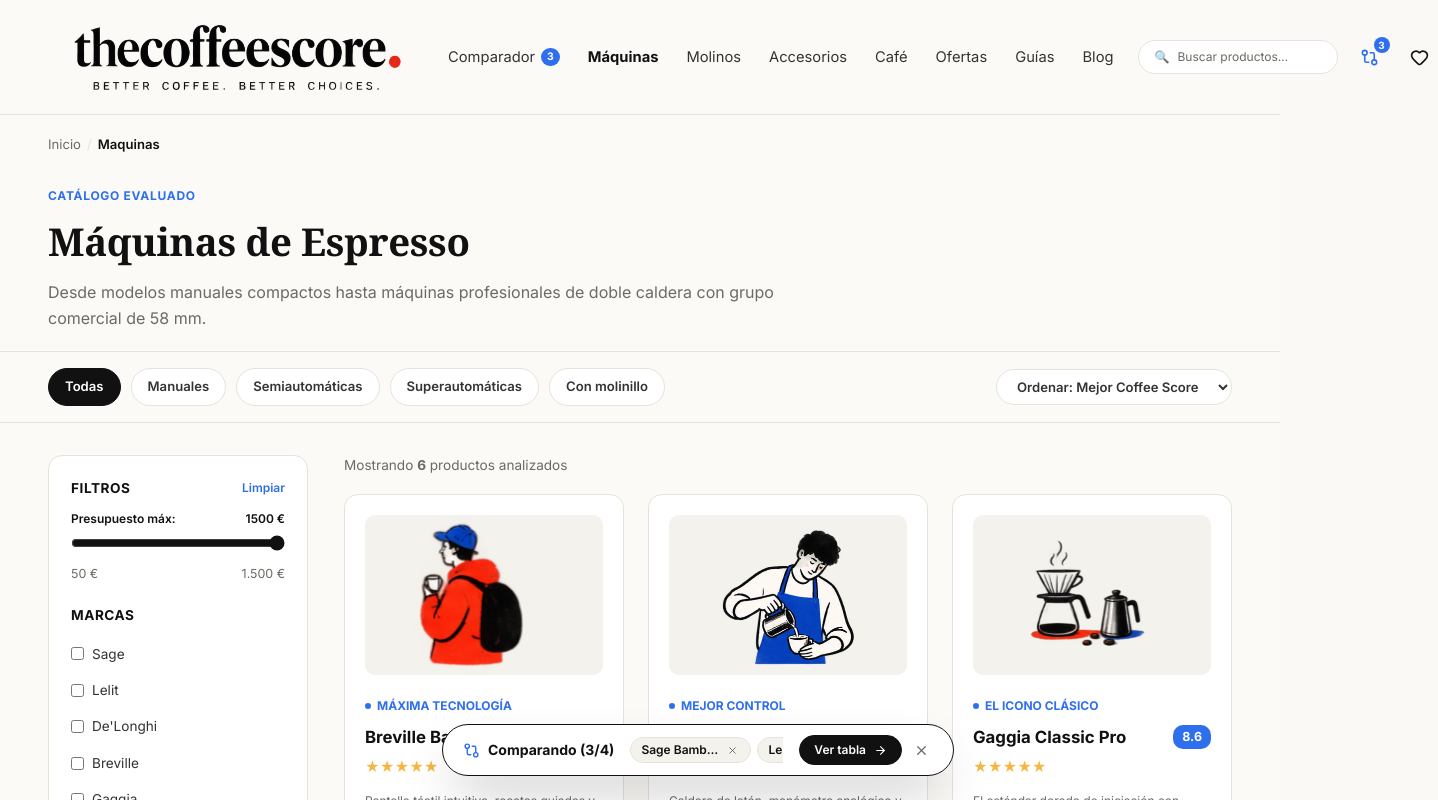
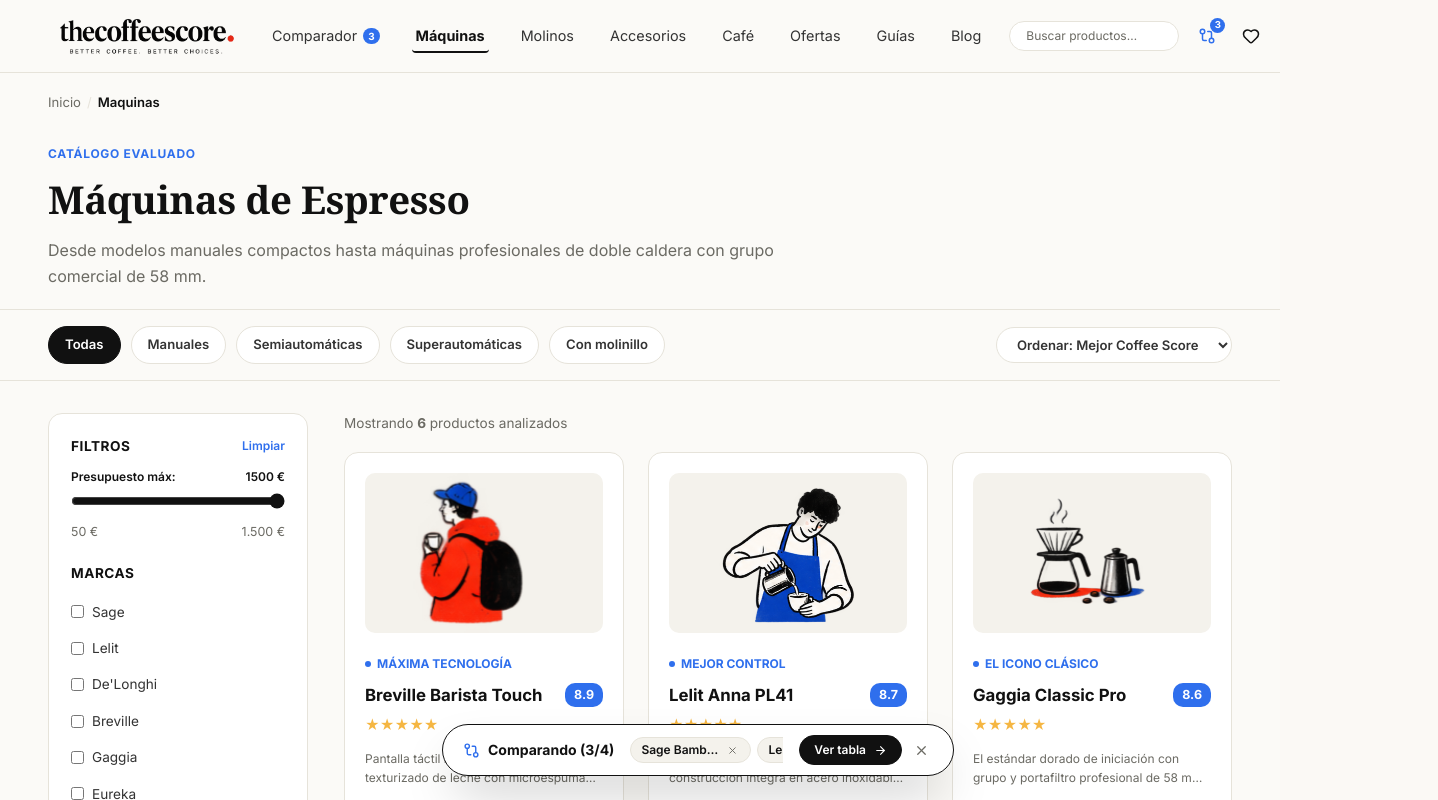
Before and after one commit to edgarion/thecoffeescore, a React (Vite) app: page /maquinas in a window 1280 px wide. Shown: the top 800 px of the page, 1438 px wide, since content can reach past the window. Built offline with nearby package versions, Linux system fonts and the light colour scheme.

Commit message:
Refine navigation UX: proportioned logo sizing across all viewports, remove search magnifying icon, and add accessible keyboard/focus navigation

```diff
--- a/src/components/layout/Header.tsx
+++ b/src/components/layout/Header.tsx
@@ -1,6 +1,6 @@
 import React, { useState, useEffect } from 'react';
 import { Link, useLocation } from 'react-router-dom';
-import { GitCompare, Heart, Coffee, X, Search, ChevronRight, SlidersHorizontal } from 'lucide-react';
+import { GitCompare, Heart, Coffee, X, ChevronRight, SlidersHorizontal } from 'lucide-react';
 import { useFavorites } from '../../hooks/useFavorites';
 import { useComparator } from '../../hooks/useComparator';
 import { SearchModal } from './SearchModal';
@@ -14,7 +14,7 @@
   const [isFavOpen, setIsFavOpen] = useState(false);
   const [isMobileMenuOpen, setIsMobileMenuOpen] = useState(false);
 
-  // Close menu on route change
+  // Close mobile menu on route change
   useEffect(() => {
     setIsMobileMenuOpen(false);
   }, [location.pathname]);
@@ -31,6 +31,19 @@
     };
   }, [isMobileMenuOpen]);
 
+  // Keyboard shortcut (Escape to close menu)
+  useEffect(() => {
+    const handleKeyDown = (e: KeyboardEvent) => {
+      if (e.key === 'Escape') {
+        setIsMobileMenuOpen(false);
+        setIsSearchOpen(false);
+        setIsFavOpen(false);
+      }
+    };
+    window.addEventListener('keydown', handleKeyDown);
+    return () => window.removeEventListener('keydown', handleKeyDown);
+  }, []);
+
   const navLinks = [
     { name: 'Comparador', path: '/comparador', badge: selectedIds.length > 0 ? selectedIds.length : null },
     { name: 'Máquinas', path: '/maquinas' },
@@ -44,27 +57,40 @@
 
   return (
     <>
-      <header className="sticky top-0 z-40 bg-[#fbfaf7]/95 backdrop-blur-md border-b border-[#e6e3da] px-4 sm:px-8 lg:px-12 py-2.5 sm:py-3 transition-all">
-        <div className="w-full flex items-center justify-between gap-2 sm:gap-6">
-          {/* Logo */}
-          <Link to="/" className="logo flex-shrink-0 flex items-center">
+      <header
+        role="banner"
+        className="sticky top-0 z-40 bg-[#fbfaf7]/95 backdrop-blur-md border-b border-[#e6e3da] px-4 sm:px-8 lg:px-12 py-2 sm:py-2.5 transition-all"
+      >
+        <div className="w-full flex items-center justify-between gap-3 sm:gap-6">
+          {/* Logo - Proportional and Harmonious */}
+          <Link
+            to="/"
+            className="logo flex-shrink-0 flex items-center focus-visible:outline-none focus-visible:ring-2 focus-visible:ring-ink rounded-lg p-0.5"
+            aria-label="thecoffeescore - Inicio"
+          >
             <img
               src="/assets/logo-tagline.png"
               alt="thecoffeescore"
-              className="h-8 sm:h-12 md:h-14 lg:h-16 w-auto object-contain transition-all"
+              className="h-7 sm:h-9 md:h-11 lg:h-12 w-auto object-contain transition-all"
             />
           </Link>
 
-          {/* Desktop Navigation (visible on >= 1024px) */}
-          <nav className="hidden lg:flex items-center gap-5 xl:gap-7 text-[0.92rem]">
+          {/* Desktop Navigation (>= 1024px) */}
+          <nav
+            role="navigation"
+            aria-label="Navegación principal"
+            className="hidden lg:flex items-center gap-4 xl:gap-7 text-[0.9rem]"
+          >
             {navLinks.map((link) => {
               const isActive = location.pathname === link.path;
               return (
                 <Link
                   key={link.path}
                   to={link.path}
-                  className={`transition-colors py-1 flex items-center gap-1 ${
-                    isActive ? 'font-bold text-ink' : 'text-[#333] hover:text-editorial-blue'
+                  className={`transition-colors py-1 px-1 rounded flex items-center gap-1 focus-visible:outline-none focus-visible:ring-2 focus-visible:ring-ink ${
+                    isActive
+                      ? 'font-bold text-ink border-b-2 border-ink -mb-[2px]'
+                      : 'text-[#333] hover:text-editorial-blue'
                   }`}
                 >
                   <span>{link.name}</span>
@@ -73,9 +99,9 @@
                       marginLeft: 2,
                       background: 'var(--blue)',
                       color: '#fff',
-                      fontSize: '0.65rem',
+                      fontSize: '0.62rem',
                       fontWeight: 700,
-                      padding: '1px 6px',
+                      padding: '1px 5px',
                       borderRadius: 10,
                     }}>
                       {link.badge}
@@ -87,33 +113,36 @@
           </nav>
 
           {/* Right Header Controls */}
-          <div className="flex items-center gap-2 sm:gap-3.5">
-            {/* Search box desktop */}
+          <div className="flex items-center gap-2 sm:gap-3">
+            {/* Search box desktop (NO magnifying glass icon) */}
             <div
-              className="hidden md:flex items-center gap-2 border border-[#e6e3da] bg-white rounded-full px-4 py-2 text-xs text-[#6b6a63] cursor-pointer hover:border-stone-400 transition-colors min-w-[200px]"
+              role="button"
+              tabIndex={0}
+              onKeyDown={(e) => e.key === 'Enter' && setIsSearchOpen(true)}
               onClick={() => setIsSearchOpen(true)}
+              className="hidden md:flex items-center border border-[#e6e3da] bg-white rounded-full px-4 py-1.5 text-xs text-[#6b6a63] cursor-pointer hover:border-stone-400 hover:text-ink transition-colors min-w-[170px] select-none focus-visible:outline-none focus-visible:ring-2 focus-visible:ring-ink"
+              aria-label="Buscar productos y marcas"
             >
-              <span>🔍</span>
               <span className="truncate">Buscar productos…</span>
             </div>
 
-            {/* Search button mobile */}
+            {/* Search button mobile & tablet (NO magnifying glass icon) */}
             <button
               onClick={() => setIsSearchOpen(true)}
-              className="w-9 h-9 md:hidden flex items-center justify-center rounded-full hover:bg-stone-200/50 text-ink transition-colors"
-              title="Buscar"
-              aria-label="Buscar"
+              className="md:hidden text-xs font-semibold text-[#6b6a63] hover:text-ink px-2.5 py-1 rounded-full border border-[#e6e3da] bg-white transition-colors focus-visible:outline-none focus-visible:ring-2 focus-visible:ring-ink"
+              aria-label="Abrir buscador"
             >
-              <Search size={19} />
+              Buscar
             </button>
 
             {/* Comparador Icon next to Heart (ONLY ON DESKTOP - hidden on mobile/tablet) */}
             <Link
               to="/comparador"
-              className="hidden lg:flex relative w-9 h-9 items-center justify-center rounded-full hover:bg-stone-200/50 text-ink transition-colors"
+              className="hidden lg:flex relative w-8 h-8 items-center justify-center rounded-full hover:bg-stone-200/50 text-ink transition-colors focus-visible:outline-none focus-visible:ring-2 focus-visible:ring-ink"
               title="Comparador de productos"
+              aria-label="Ver comparador de productos"
             >
-              <GitCompare size={19} className={selectedIds.length > 0 ? 'text-editorial-blue' : ''} />
+              <GitCompare size={18} className={selectedIds.length > 0 ? 'text-editorial-blue' : ''} />
               {selectedIds.length > 0 && (
                 <span style={{
                   position: 'absolute',
@@ -121,10 +150,10 @@
                   right: -2,
                   background: 'var(--blue)',
                   color: '#fff',
-                  fontSize: '0.62rem',
+                  fontSize: '0.6rem',
                   fontWeight: 700,
-                  width: 16,
-                  height: 16,
+                  width: 15,
+                  height: 15,
                   borderRadius: '50%',
                   display: 'flex',
                   alignItems: 'center',
@@ -137,12 +166,12 @@
 
             {/* Favoritos Icon */}
             <button
-              className="relative w-9 h-9 flex items-center justify-center rounded-full hover:bg-stone-200/50 text-ink transition-colors"
+              className="relative w-8 h-8 flex items-center justify-center rounded-full hover:bg-stone-200/50 text-ink transition-colors focus-visible:outline-none focus-visible:ring-2 focus-visible:ring-ink"
               onClick={() => setIsFavOpen(true)}
               title="Favoritos"
-              aria-label="Favoritos"
+              aria-label={`Favoritos (${favCount})`}
             >
-              <Heart size={19} className={favCount > 0 ? 'fill-[#e94e2b] text-[#e94e2b]' : ''} />
+              <Heart size={18} className={favCount > 0 ? 'fill-[#e94e2b] text-[#e94e2b]' : ''} />
               {favCount > 0 && (
                 <span style={{
                   position: 'absolute',
@@ -150,10 +179,10 @@
                   right: -2,
                   background: 'var(--accent)',
                   color: '#fff',
-                  fontSize: '0.62rem',
+                  fontSize: '0.6rem',
                   fontWeight: 700,
-                  width: 16,
-                  height: 16,
+                  width: 15,
+                  height: 15,
                   borderRadius: '50%',
                   display: 'flex',
                   alignItems: 'center',
@@ -164,23 +193,28 @@
               )}
             </button>
 
-            {/* Mobile & Tablet Burger Menu Button (visible on < lg) */}
+            {/* Mobile & Tablet Burger Menu Button (< 1024px) */}
             <button
-              className="lg:hidden flex items-center gap-1.5 bg-[#f4f2ec] active:scale-95 border border-[#e6e3da] px-3 py-1.5 rounded-full text-xs font-bold text-ink shadow-sm hover:bg-stone-200/70 transition-all touch-manipulation"
+              className="lg:hidden flex items-center gap-1.5 bg-[#f4f2ec] active:scale-95 border border-[#e6e3da] px-2.5 py-1 sm:px-3 sm:py-1.5 rounded-full text-xs font-bold text-ink shadow-sm hover:bg-stone-200/70 transition-all touch-manipulation focus-visible:outline-none focus-visible:ring-2 focus-visible:ring-ink"
               onClick={() => setIsMobileMenuOpen(!isMobileMenuOpen)}
-              aria-label="Abrir menú de café"
-              title="Menú de navegación"
+              aria-label={isMobileMenuOpen ? 'Cerrar menú' : 'Abrir menú de navegación'}
+              aria-expanded={isMobileMenuOpen}
             >
-              <Coffee size={16} className="text-[#e94e2b] shrink-0" />
+              <Coffee size={15} className="text-[#e94e2b] shrink-0" />
               <span className="font-semibold text-xs">Menú</span>
             </button>
           </div>
         </div>
       </header>
 
-      {/* Mobile Drawer (Slide-in from Right with safe backdrop) */}
+      {/* Mobile & Tablet Drawer (< 1024px) */}
       {isMobileMenuOpen && (
-        <div className="fixed inset-0 z-[9999] lg:hidden flex justify-end">
+        <div
+          className="fixed inset-0 z-[9999] lg:hidden flex justify-end"
+          role="dialog"
+          aria-modal="true"
+          aria-label="Menú móvil"
+        >
           {/* Backdrop */}
           <div
             className="fixed inset-0 bg-black/50 backdrop-blur-sm transition-opacity animate-fadeIn"
@@ -188,44 +222,40 @@
           />
 
           {/* Drawer Content */}
-          <div className="relative w-full max-w-[310px] sm:max-w-sm h-full bg-[#fbfaf7] border-l border-[#e6e3da] shadow-2xl flex flex-col z-10 animate-slideUp">
+          <div className="relative w-full max-w-[300px] sm:max-w-xs h-full bg-[#fbfaf7] border-l border-[#e6e3da] shadow-2xl flex flex-col z-10 animate-slideUp">
             {/* Drawer Header */}
-            <div className="flex items-center justify-between px-5 py-4 border-b border-[#e6e3da] bg-white">
+            <div className="flex items-center justify-between px-5 py-3.5 border-b border-[#e6e3da] bg-white">
               <div className="flex items-center gap-2">
-                <div className="w-8 h-8 rounded-full bg-[#f4f2ec] flex items-center justify-center text-[#e94e2b]">
-                  <Coffee size={18} />
+                <div className="w-7 h-7 rounded-full bg-[#f4f2ec] flex items-center justify-center text-[#e94e2b]">
+                  <Coffee size={16} />
                 </div>
-                <div className="flex flex-col">
-                  <span className="font-bold text-sm text-ink leading-tight">thecoffeescore</span>
-                  <span className="text-[10px] text-[#6b6a63]">Navegación</span>
-                </div>
+                <span className="font-bold text-sm text-ink leading-tight">thecoffeescore</span>
               </div>
 
               <button
                 onClick={() => setIsMobileMenuOpen(false)}
-                className="w-8 h-8 rounded-full bg-[#f4f2ec] flex items-center justify-center text-ink hover:bg-stone-200 transition-colors"
+                className="w-7 h-7 rounded-full bg-[#f4f2ec] flex items-center justify-center text-ink hover:bg-stone-200 transition-colors"
                 aria-label="Cerrar menú"
               >
-                <X size={16} />
+                <X size={15} />
               </button>
             </div>
 
-            {/* Quick Search inside Drawer */}
-            <div className="p-4 pb-2">
+            {/* Quick Search inside Drawer (NO magnifying glass) */}
+            <div className="p-3.5 pb-1.5">
               <div
                 onClick={() => {
                   setIsMobileMenuOpen(false);
                   setIsSearchOpen(true);
                 }}
-                className="flex items-center gap-2.5 bg-white border border-[#e6e3da] rounded-xl px-3.5 py-2.5 text-xs text-[#6b6a63] cursor-pointer hover:border-stone-400 shadow-sm"
+                className="flex items-center bg-white border border-[#e6e3da] rounded-xl px-3.5 py-2.5 text-xs text-[#6b6a63] cursor-pointer hover:border-stone-400 shadow-sm"
               >
-                <span>🔍</span>
-                <span>Buscar cafeteras, molinos…</span>
+                <span className="truncate">Buscar cafeteras, molinos…</span>
               </div>
             </div>
 
             {/* Navigation Links */}
-            <div className="flex-1 overflow-y-auto px-4 py-2 space-y-1.5">
+            <div className="flex-1 overflow-y-auto px-3.5 py-2 space-y-1">
               {navLinks.map((link) => {
                 const isActive = location.pathname === link.path;
                 return (
@@ -233,7 +263,7 @@
                     key={link.path}
                     to={link.path}
                     onClick={() => setIsMobileMenuOpen(false)}
-                    className={`flex items-center justify-between px-3.5 py-3 rounded-xl text-sm font-semibold transition-all ${
+                    className={`flex items-center justify-between px-3.5 py-2.5 rounded-xl text-sm font-semibold transition-all ${
                       isActive
                         ? 'bg-ink text-white shadow-sm font-bold'
                         : 'text-ink bg-white/70 hover:bg-white border border-transparent hover:border-[#e6e3da]'
@@ -245,15 +275,15 @@
                         <span style={{
                           background: isActive ? 'var(--accent)' : 'var(--blue)',
                           color: '#fff',
-                          fontSize: '0.68rem',
+                          fontSize: '0.65rem',
                           fontWeight: 700,
-                          padding: '2px 7px',
+                          padding: '1px 6px',
                           borderRadius: 10,
                         }}>
                           {link.badge}
                         </span>
                       )}
-                      <ChevronRight size={15} className={isActive ? 'text-white' : 'text-stone-400'} />
+                      <ChevronRight size={14} className={isActive ? 'text-white' : 'text-stone-400'} />
                     </div>
                   </Link>
                 );
@@ -261,14 +291,14 @@
             </div>
 
             {/* Drawer Bottom CTA */}
-            <div className="p-4 border-t border-[#e6e3da] bg-white space-y-2">
+            <div className="p-3.5 border-t border-[#e6e3da] bg-white space-y-2">
               <Link
                 to="/comparador"
                 onClick={() => setIsMobileMenuOpen(false)}
-                className="btn btn-solid w-full justify-center !py-3 !text-xs !rounded-xl"
+                className="btn btn-solid w-full justify-center !py-2.5 !text-xs !rounded-xl"
               >
-                <SlidersHorizontal size={14} />
-                <span>Abrir comparador técnico</span>
+                <SlidersHorizontal size={13} />
+                <span>Abrir comparador</span>
                 {selectedIds.length > 0 && ` (${selectedIds.length})`}
               </Link>
             </div>
@@ -276,7 +306,7 @@
         </div>
       )}
 
-      {/* Modals */}
+      {/* Global Modals */}
       <SearchModal isOpen={isSearchOpen} onClose={() => setIsSearchOpen(false)} />
       <FavoritesDrawer isOpen={isFavOpen} onClose={() => setIsFavOpen(false)} />
     </>
--- a/src/styles/globals.css
+++ b/src/styles/globals.css
@@ -46,18 +46,18 @@
 /* HEADER FULL WIDTH & MOBILE RESPONSIVE */
 header{
   display:flex; align-items:center; justify-content:space-between;
-  padding:12px 48px; border-bottom:1px solid var(--line);
+  padding:10px 48px; border-bottom:1px solid var(--line);
   width:100%; max-width:100%; margin:0;
   position:sticky; top:0; background:rgba(251, 250, 247, 0.98); backdrop-filter:blur(10px); -webkit-backdrop-filter:blur(10px); z-index:40;
-  padding-top: calc(12px + env(safe-area-inset-top, 0px));
+  padding-top: calc(10px + env(safe-area-inset-top, 0px));
 }
-.logo{ display:inline-flex; align-items:center; justify-content:center; padding:0 8px; }
-.logo img{ height:90px; width:auto; max-height:90px; object-fit:contain; }
-nav{ display:flex; gap:32px; font-size:0.95rem; color:#333; }
+.logo{ display:inline-flex; align-items:center; justify-content:center; }
+.logo img{ height:48px; width:auto; max-height:48px; object-fit:contain; }
+nav{ display:flex; gap:26px; font-size:0.92rem; color:#333; }
 nav a{ display:flex; align-items:center; gap:4px; white-space:nowrap; transition:color 0.15s ease; padding:4px 0; }
 nav a:hover{ color:var(--blue); }
 nav a.active{ font-weight:700; color:var(--ink); }
-.header-right{ display:flex; align-items:center; gap:16px; }
+.header-right{ display:flex; align-items:center; gap:14px; }
 .search-box{
   display:flex; align-items:center; gap:8px;
   border:1px solid var(--line); border-radius:24px;
@@ -333,17 +333,17 @@
 
 /* 1. LAPTOP & MEDIUM DESKTOP (<= 1200px) */
 @media(max-width:1200px){
-  nav{ gap:20px; font-size:0.88rem; }
-  .logo img{ height:75px; }
-  header{ padding:12px 32px; }
+  nav{ gap:18px; font-size:0.88rem; }
+  .logo img{ height:44px; max-height:44px; }
+  header{ padding:10px 32px; }
   .hero-section, .brands, .section, footer.site-footer, .breadcrumb, .page-head, .filter-bar, .listing-wrap, .product-hero{ padding-left:32px; padding-right:32px; }
 }
 
 /* 2. TABLETS & SMALL LAPTOPS (<= 1024px) */
 @media(max-width:1024px){
   nav{ display:none !important; }
-  .logo img{ height:56px; }
-  header{ padding:10px 20px; }
+  .logo img{ height:38px; max-height:38px; }
+  header{ padding:8px 20px; }
   .wrap, .hero-section, .brands, .section, footer.site-footer, .breadcrumb, .page-head, .filter-bar, .listing-wrap, .product-hero{ padding-left:20px; padding-right:20px; }
   .hero-grid{ grid-template-columns:1fr; gap:36px; }
   .product-grid{ grid-template-columns:repeat(auto-fit, minmax(260px, 1fr)); }
@@ -361,14 +361,12 @@
   .compare-table td.spec-label{ width:140px; }
 }
 
-/* 3. STANDARD IPHONE & ANDROID SMARTPHONES (<= 640px)
-   Covers: iPhone 16/15/14/13/12/SE (375px - 430px), Samsung Galaxy & Pixel (360px - 412px)
-   ========================================================================== */
+/* 3. STANDARD IPHONE & ANDROID SMARTPHONES (<= 640px) */
 @media(max-width:640px){
   header{ padding:8px 16px; }
   .logo{ padding:0; }
-  .logo img{ height:44px; max-height:44px; }
-  .header-right{ gap:10px; }
+  .logo img{ height:30px; max-height:30px; }
+  .header-right{ gap:8px; }
 
   .wrap, .hero-section, .brands, .section, footer.site-footer, .breadcrumb, .page-head, .filter-bar, .listing-wrap, .product-hero{ padding-left:16px; padding-right:16px; }
 
```
Also changed, not shown: src/components/layout/SearchModal.tsx (+4 -4 lines).
